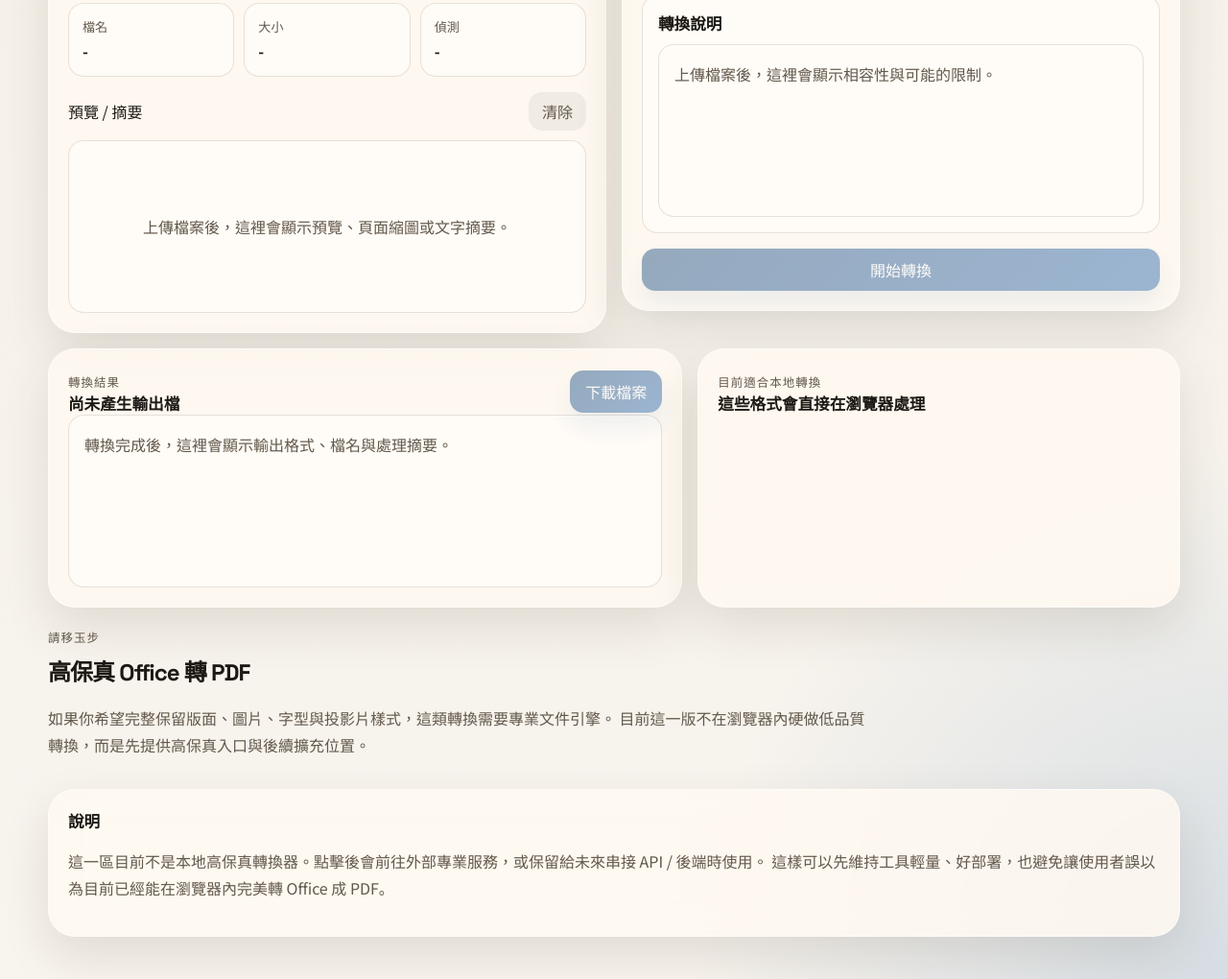
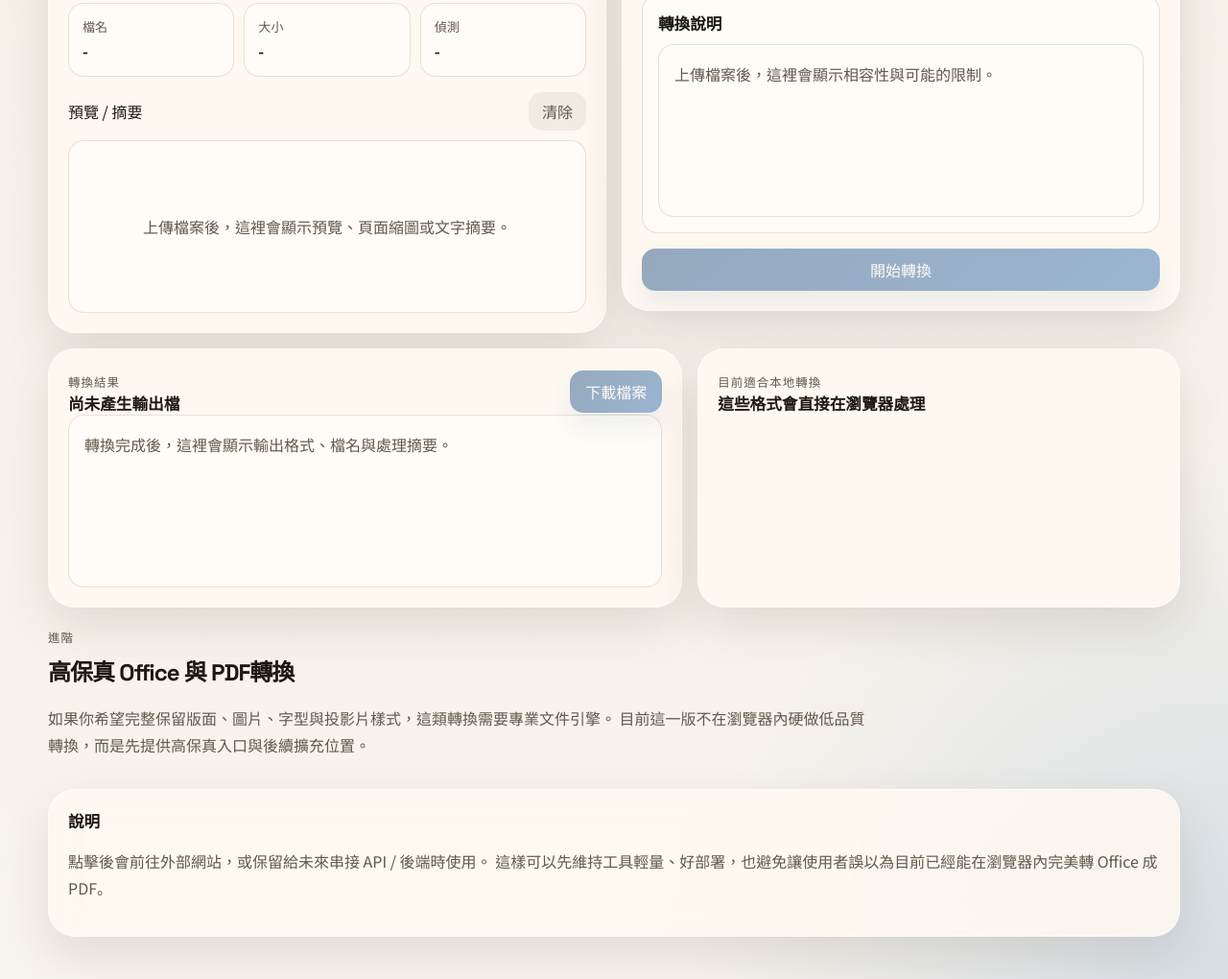
Before and after one commit to nocklg1643-sketch/Format-changer, a plain HTML site: page index.html in a window 1280 px wide. Shown: the part 704-1724 px from the top of the page at 96% size. Drawn offline with nearby package versions, Linux system fonts and the light colour scheme; a script that the page names is missing.

Commit message:
Update index.html

```diff
--- a/index.html
+++ b/index.html
@@ -35,7 +35,7 @@
         <section class="section-block">
           <div class="section-head">
             <div>
-              <p class="section-tag"> 主要區域 </p>
+              <p class="section-tag"> 主要 </p>
               <h2>轉換常見檔案格式</h2>
             </div>
             <p class="section-desc">
@@ -146,8 +146,8 @@
         <section class="section-block">
           <div class="section-head">
             <div>
-              <p class="section-tag">請移玉步</p>
-              <h2>高保真 Office 轉 PDF</h2>
+              <p class="section-tag">進階</p>
+              <h2>高保真 Office 與 PDF轉換</h2>
             </div>
             <p class="section-desc">
               如果你希望完整保留版面、圖片、字型與投影片樣式，這類轉換需要專業文件引擎。
@@ -160,7 +160,7 @@
           <article class="office-note">
             <h3>說明</h3>
             <p>
-              這一區目前不是本地高保真轉換器。點擊後會前往外部專業服務，或保留給未來串接 API / 後端時使用。
+              點擊後會前往外部網站，或保留給未來串接 API / 後端時使用。
               這樣可以先維持工具輕量、好部署，也避免讓使用者誤以為目前已經能在瀏覽器內完美轉 Office 成 PDF。
             </p>
           </article>
```
